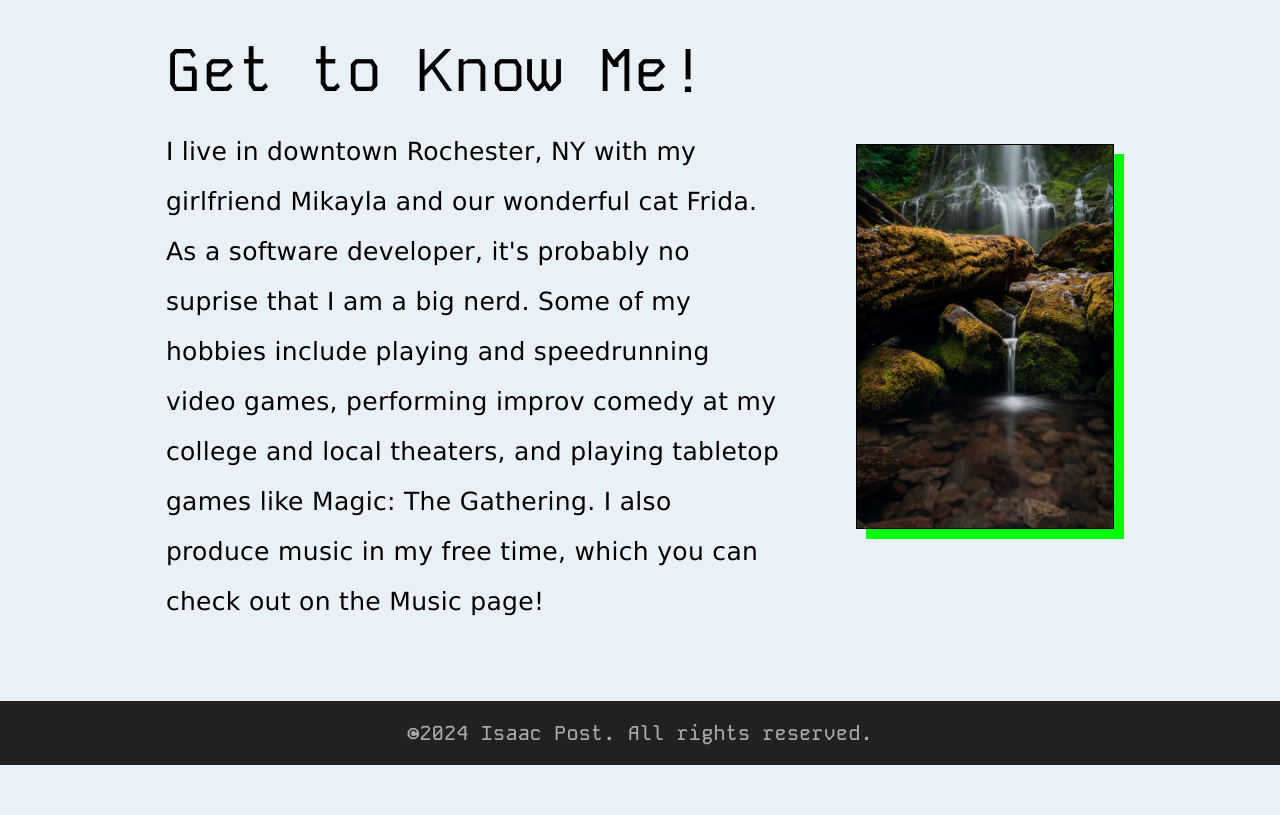
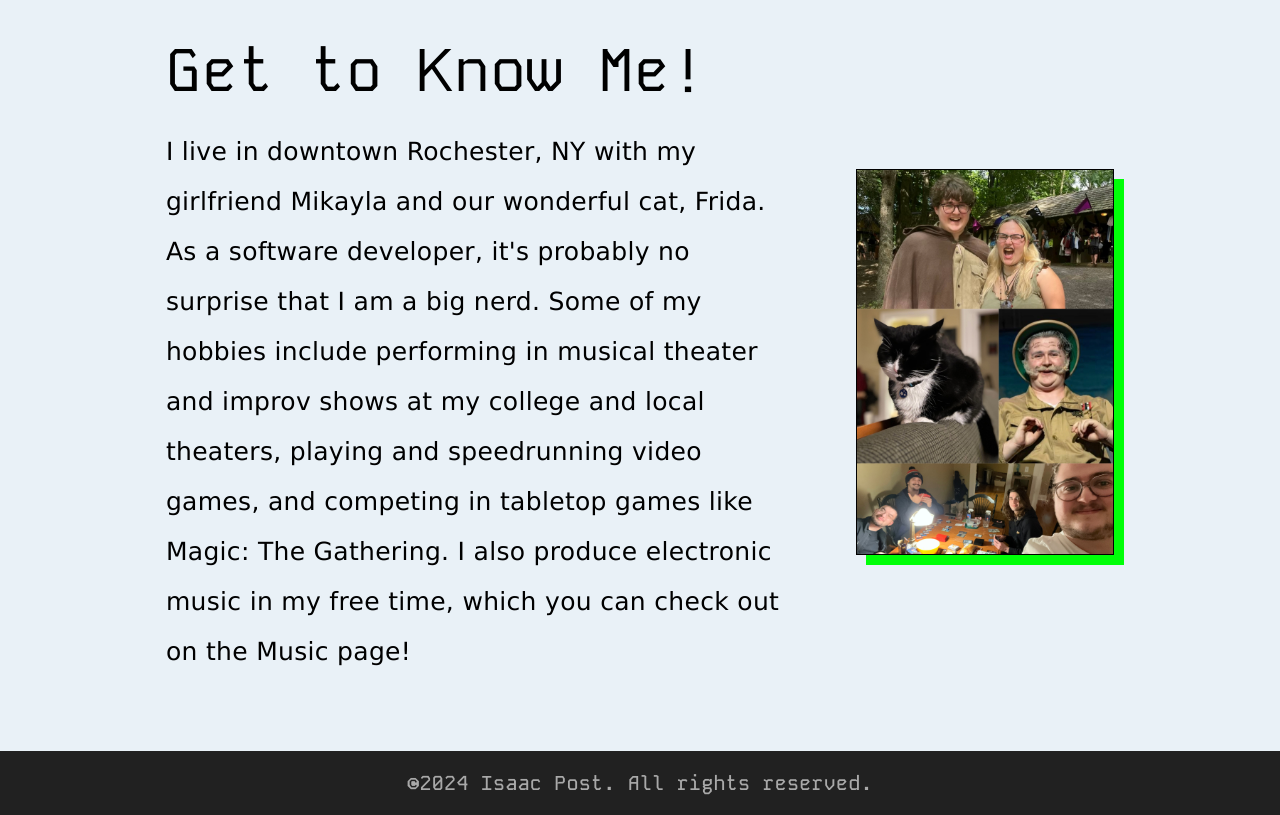
Before and after one commit to isaacpost/ijp-website, an Angular app in the folder angular-ijp-website/: page / in a window 1280 px wide. Shown: the part 540-1355 px from the top of the page. Before the commit the page ends 1305 px from the top, so only its background shows below. Built offline with nearby package versions, Linux system fonts and the light colour scheme.

Commit message:
Completed first version of site

```diff
--- a/angular-ijp-website/src/app/about/about.component.html
+++ b/angular-ijp-website/src/app/about/about.component.html
@@ -15,15 +15,16 @@
     <h1>Get to Know Me!</h1>
 
     <h2>
-      I live in downtown Rochester, NY with my girlfriend Mikayla and our wonderful cat Frida.
-      As a software developer, it's probably no suprise that I am a big nerd. Some of my hobbies
-      include playing and speedrunning video games, performing improv comedy at my college and local theaters,
-      and playing tabletop games like Magic: The Gathering. I also produce music in my free time, which you
-      can check out on the Music page!
+      I live in downtown Rochester, NY with my girlfriend Mikayla and our wonderful cat,
+      Frida. As a software developer, it's probably no surprise that I am a big nerd. Some
+      of my hobbies include performing in musical theater and improv shows at my college and
+      local theaters, playing and speedrunning video games, and competing in tabletop games like
+      Magic: The Gathering. I also produce electronic music in my free time, which you can check
+      out on the Music page!
     </h2>
   </div>
 
-  <img class="portrait-img" src="/assets/test_portrait.jpg" alt="image" (load)="portraitLoaded()">
+  <img class="portrait-img" src="/assets/hobby_image.jpeg" alt="image" (load)="portraitLoaded()">
 
   <div class="break"></div>
 </div>
```
Also changed, not shown: angular-ijp-website/src/assets/hobby_image.jpeg (added).
